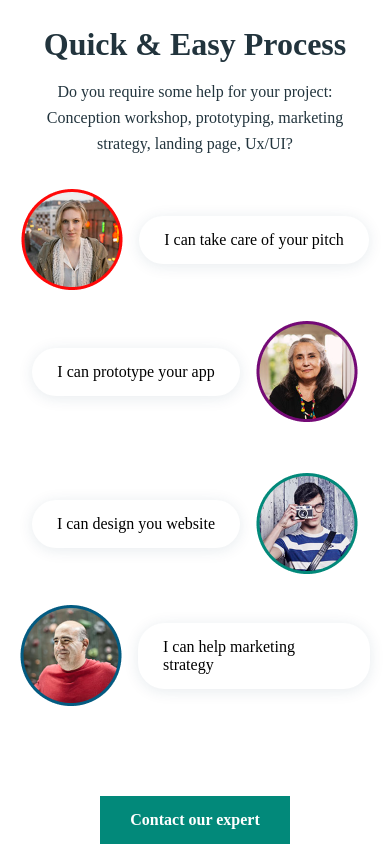
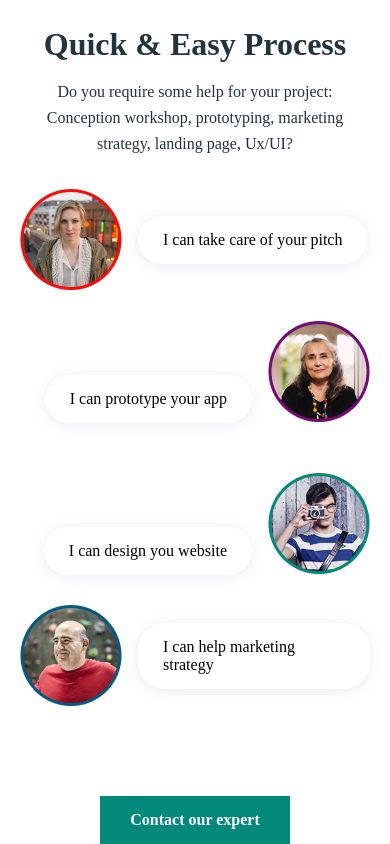
Before and after one commit to AzamatAbraev/abraev_product, a plain HTML site: page index.html in a window 390 px wide. Shown: the part 3938-4782 px from the top of the page. Drawn offline with Linux system fonts and the light colour scheme.

Commit message:
product row fixed

```diff
--- a/index.html
+++ b/index.html
@@ -280,7 +280,7 @@
                 </p>
               </div>
             </div>
-            <div class="offer__row__card">
+            <div class="offer__row__card row__card__2">
               <div class="offer__row__card__textbox">
                 <p class="offer__row__card__text">I can prototype your app</p>
               </div>
@@ -288,7 +288,7 @@
             </div>
           </div>
           <div class="offer__row">
-            <div class="offer__row__card">
+            <div class="offer__row__card row__card__2">
               <div class="offer__row__card__textbox">
                 <p class="offer__row__card__text">
                   I can design you website
--- a/sass/_main.scss
+++ b/sass/_main.scss
@@ -328,9 +328,14 @@ main {
 @media (max-width: 800px) {
   .offer__row {
     flex-direction: column;
-    align-items: center;
+    align-items: space-between;
     gap: 30px;
     margin-bottom: 50px;
+  }
+
+  .row__card__2 {
+    align-items: flex-end;
+    justify-content: end;
   }
 }
 
```
Also changed, not shown: css/style.css, css/style.min.css.
